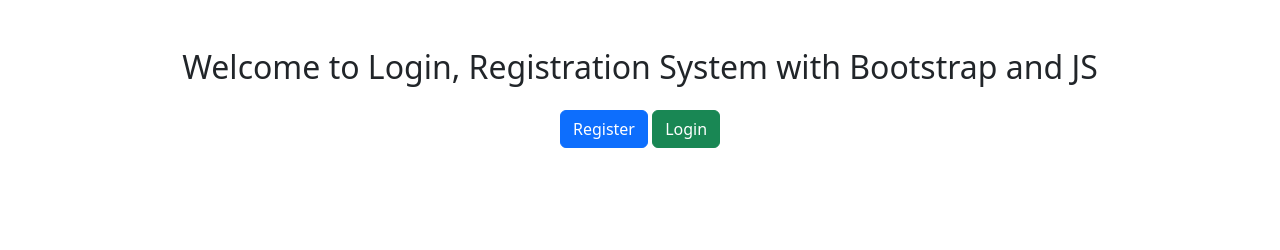
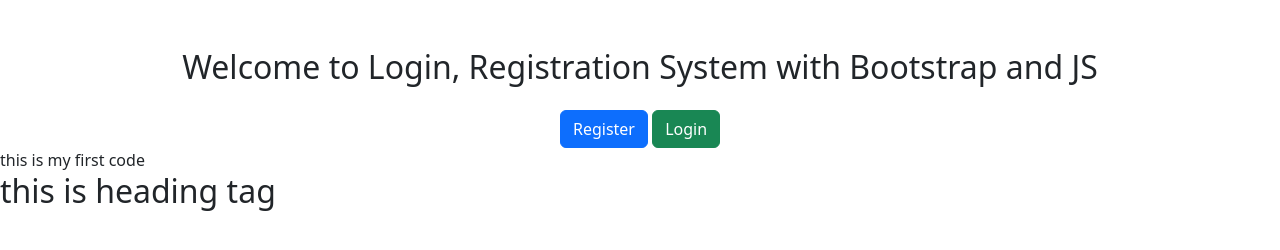
Before and after one commit to info-mohit1/reg-repo, a plain HTML site: page index.html in a window 1280 px wide. Drawn offline with nearby package versions, Linux system fonts and the light colour scheme.

Commit message:
added my new code

```diff
--- a/index.html
+++ b/index.html
@@ -43,5 +43,12 @@
 
     <script src="index.js"></script>
 
+    <section>
+        <div class="flex">
+            <div>this is my first code</div>
+            <h2>this is heading tag</h2>
+        </div>
+    </section>
+
 </body>
 </html>
```
